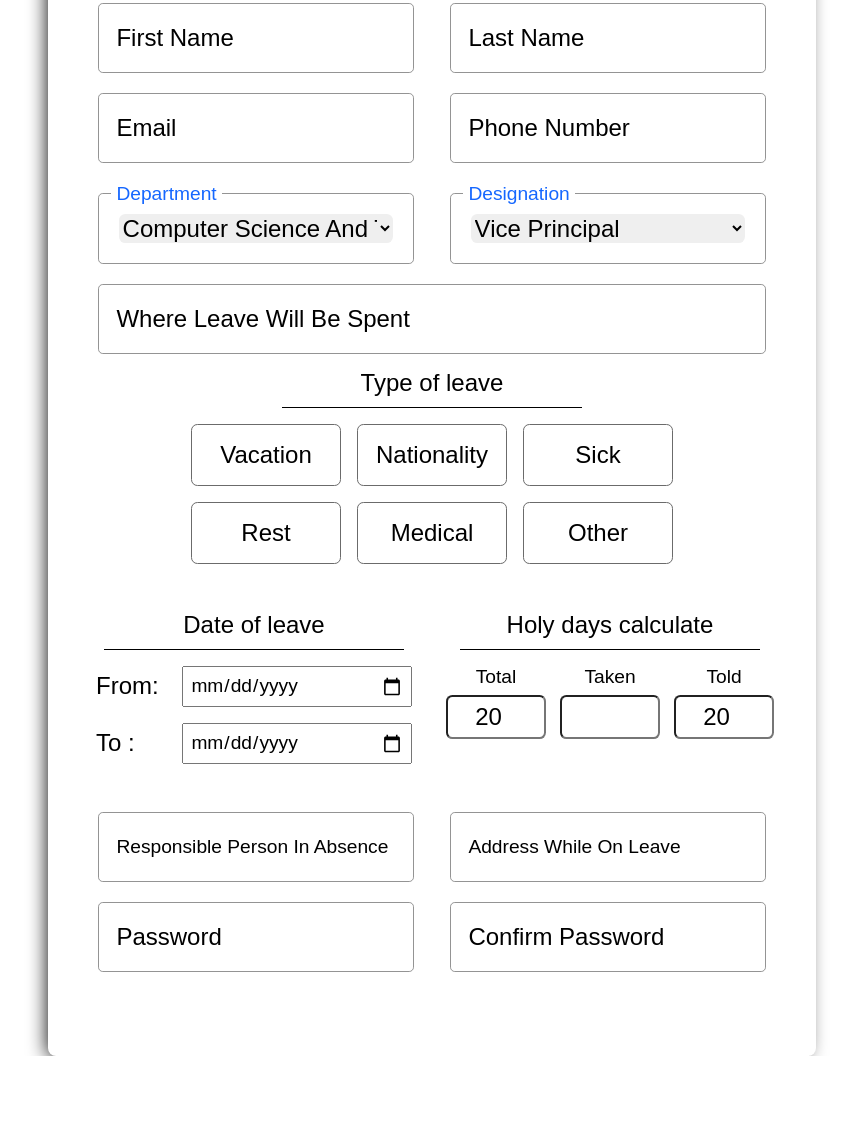
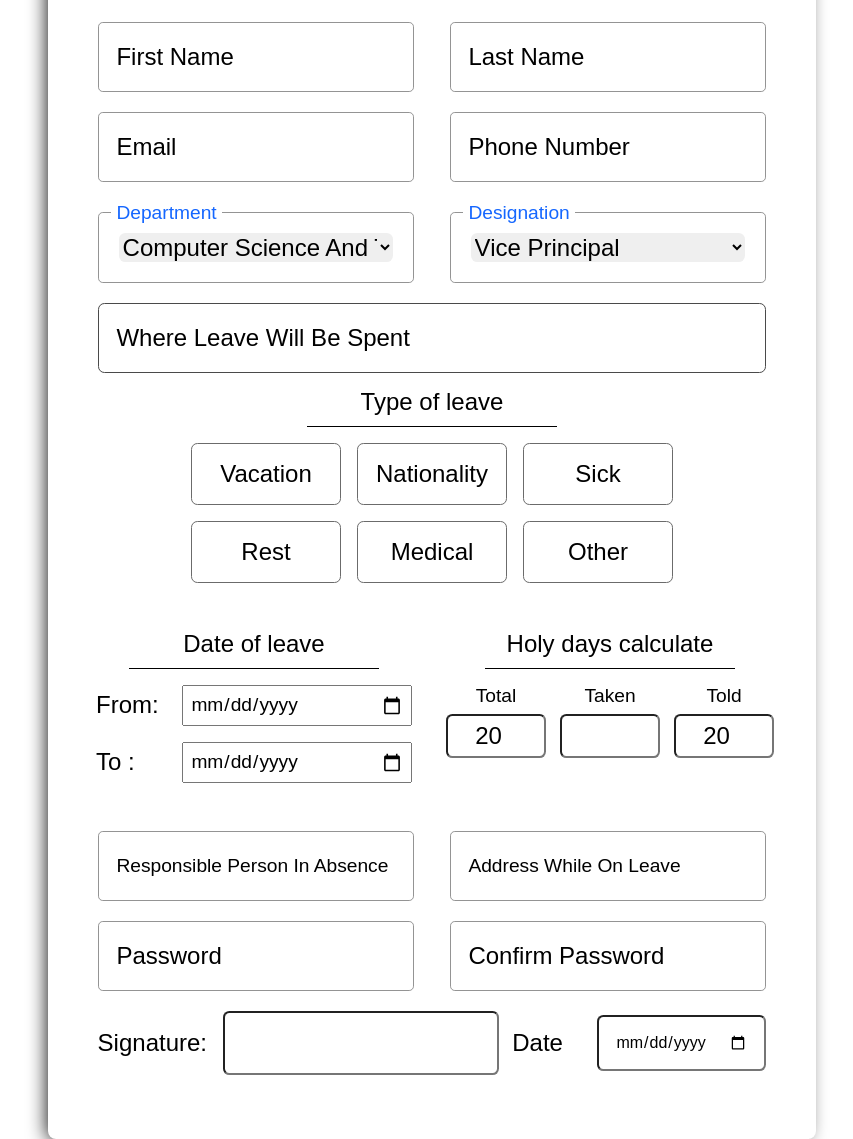
Before and after one commit to mdshamimrana200/spti-controller, a plain HTML site: page index.html in a window 1280 px wide. Shown: the part 147-1286 px from the top of the page, without its empty margins (208-1061 px from the left). Before the commit the page ends 1203 px from the top, so only its background shows below. Drawn offline with Linux system fonts and the light colour scheme.

Commit message:
update data

```diff
--- a/index.html
+++ b/index.html
@@ -151,6 +151,30 @@
 
 
 
+
+            <div class="signaturs">
+                <div class="signaturs-contect">
+                    <span class="ipnut-ittle">Signature:</span>
+                    <input type="text" required class="signatures-input inputt">
+                </div>
+                <div class="signaturs-contect1">
+                    <span class="ipnut-ittle">Date</span>
+                    <input type="date" required class="signatures-input inputtr">
+                </div>
+            </div>
+
+
+
+            <!-- <div class="signatur">
+                <img id="preview" src="#" alt="Preview Image" />
+                <form>
+                    <input type="file" id="imageInput">
+                    <button type="button" onclick="uploadImage()">Upload</button>
+                </form>
+            </div> -->
+
+
+
         </div>
 
     </div>
--- a/style.css
+++ b/style.css
@@ -10,6 +10,14 @@ body{
     display: flex;
     align-items: center;
     justify-content: center;
+}
+
+h2.header-title.title {
+    font-size: 2rem;
+}
+
+h4.header-sub-title.title {
+    font-size: 1.5rem;
 }
 .resistration-form{
     max-width: 768px;
@@ -33,7 +41,7 @@ body{
     text-align: center;
     font-size: 1.5rem;
     border-bottom: 1px solid black;
-    width: 300px;
+    width: 250px;
     display: flex;
     justify-self: center;
     justify-content: center;
@@ -163,6 +171,7 @@ select{
 .title{
     text-align: center;
     margin-bottom: 8px;
+    color: rgb(117, 117, 117) !important;
 }
 h4.header-sub-title{
     margin-bottom: 2rem;
@@ -226,12 +235,53 @@ h4.header-sub-title{
     margin: auto;
     display: flex;
     padding: 20px;
+    border-radius: .4rem;
+    border: 1px solid rgb(74, 74, 74);
 
 }
 .reson-for-leave{
     font-size: 1.5rem;
     margin: auto;
 
+}
+
+.signaturs{
+    display: flex;
+    flex-direction: row;
+    justify-content: space-between;
+    width: 95%;
+    margin: auto;
+}
+.signaturs-contect{
+    width: 60%;
+    display: flex;
+    align-items: center;
+    justify-content: space-between;
+
+}
+.signaturs-contect1{
+    width: 38%;
+    display: flex;
+    align-items: center;
+    justify-content: space-between;
+
+}
+.ipnut-ittle{
+    font-size: 1.5rem;
+    margin-right: 1rem;
+}
+.inputt{
+    border-radius: .4rem;
+    width: 80%;
+    font-size: 1.5rem;
+    padding: 1rem;
+    outline: none;
+}
+.inputtr{
+    border-radius: .4rem;
+    font-size: 1rem;
+    padding: 1rem;
+    outline: none;
 }
 
 @media print {
```
Also changed, not shown: index.js (+23 -0 lines).
